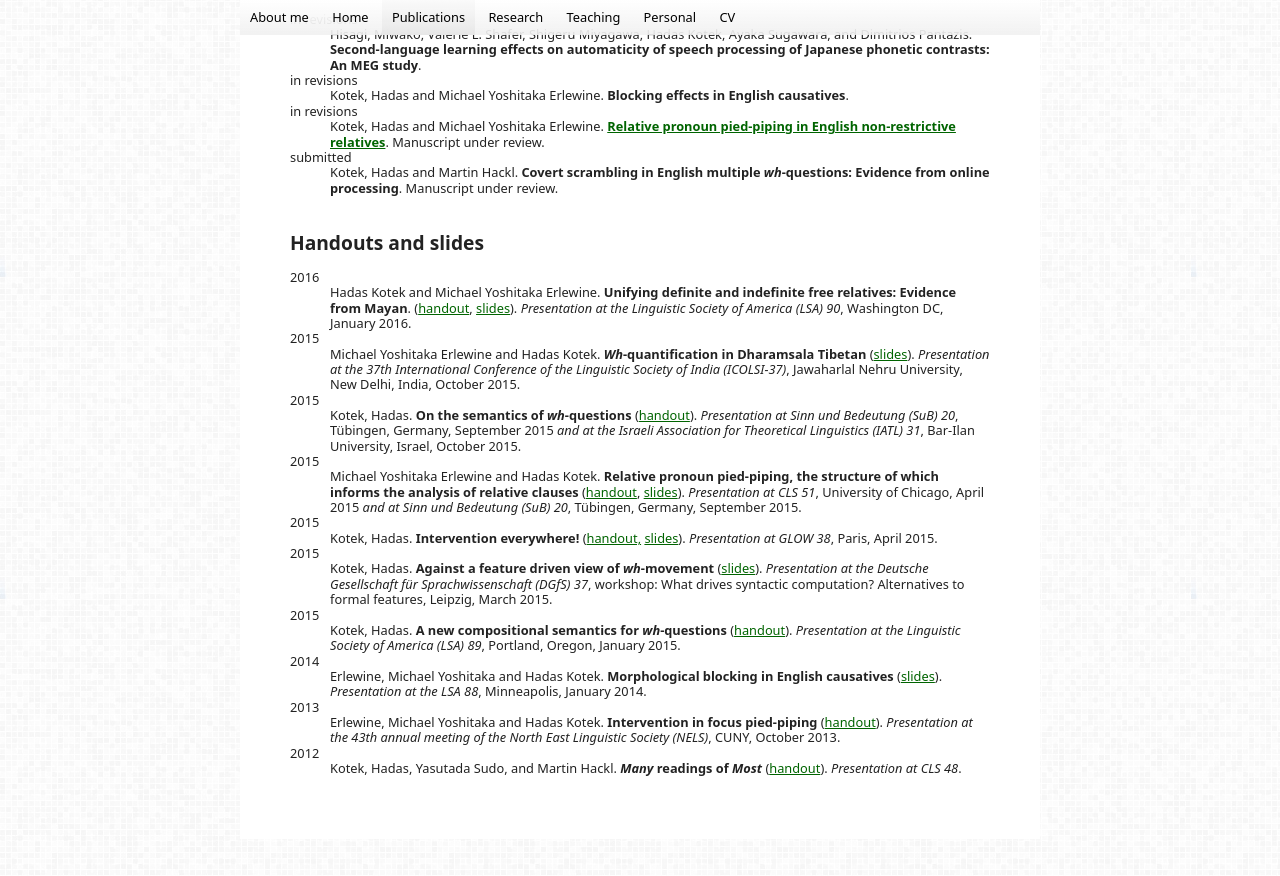
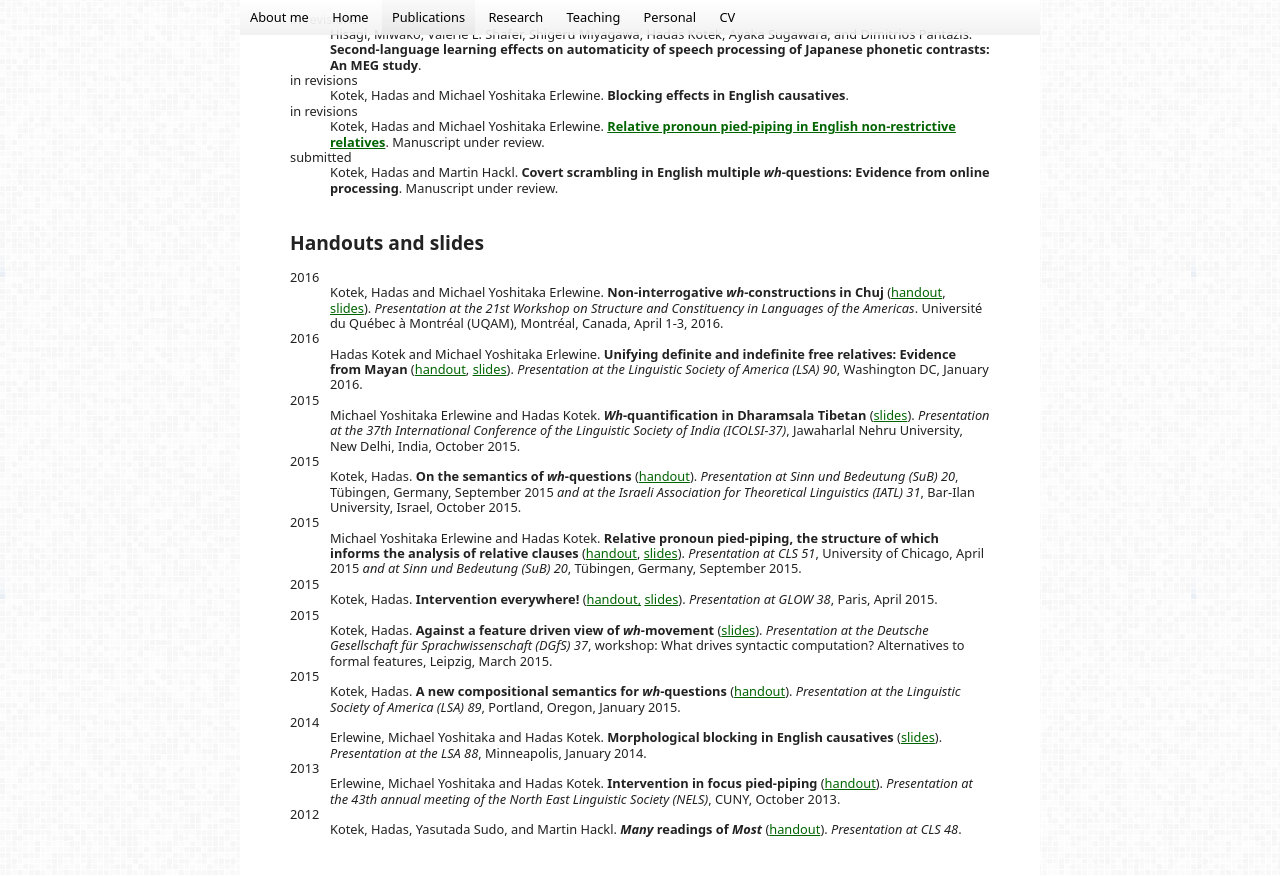
Before and after one commit to hkotek/hkotek.com, a Jekyll site: the page built from publications.md, in a window 1280 px wide and 900 px high, scrolled down 1655 px. Shown: the top 876 px of the window. Built offline with Jekyll 4.4.1, drawn with Linux system fonts in a browser that asks for light colours; before the commit the page ends 2494 px from its top, so only the background shows below that.

Commit message:
update: wscla

```diff
--- a/publications.md
+++ b/publications.md
@@ -111,7 +111,10 @@ submitted
 Handouts and slides
 -------------------
 2016
-: Hadas Kotek and Michael Yoshitaka Erlewine. **Unifying definite and indefinite free relatives: Evidence from Mayan**. ([handout](LSA90-handout.pdf), [slides](LSA90-slides.pdf)). *Presentation at the Linguistic Society of America (LSA) 90*, Washington DC, January 2016.
+: Kotek, Hadas and Michael Yoshitaka Erlewine. **Non-interrogative *wh*-constructions in Chuj** ([handout](wscla-handout.pdf), [slides](wscla-slides.pdf)). *Presentation at the 21st Workshop on Structure and Constituency in Languages of the Americas*. Université du Québec à Montréal (UQAM), Montréal, Canada, April 1-3, 2016.
+
+2016
+: Hadas Kotek and Michael Yoshitaka Erlewine. **Unifying definite and indefinite free relatives: Evidence from Mayan** ([handout](LSA90-handout.pdf), [slides](LSA90-slides.pdf)). *Presentation at the Linguistic Society of America (LSA) 90*, Washington DC, January 2016.
 
 2015
 : Michael Yoshitaka Erlewine and Hadas Kotek. ***Wh*-quantification in Dharamsala Tibetan** ([slides](ICOLSI-slides.pdf)). *Presentation at the  37th International Conference of the Linguistic Society of India (ICOLSI-37)*,  Jawaharlal Nehru University, New Delhi, India, October 2015.
```
Also changed, not shown: index.md (+2 -2 lines), research.md (+1 -1 lines), 2 other files.
